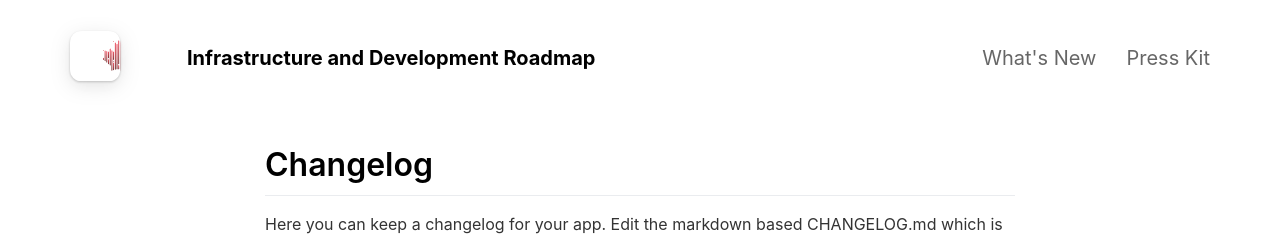
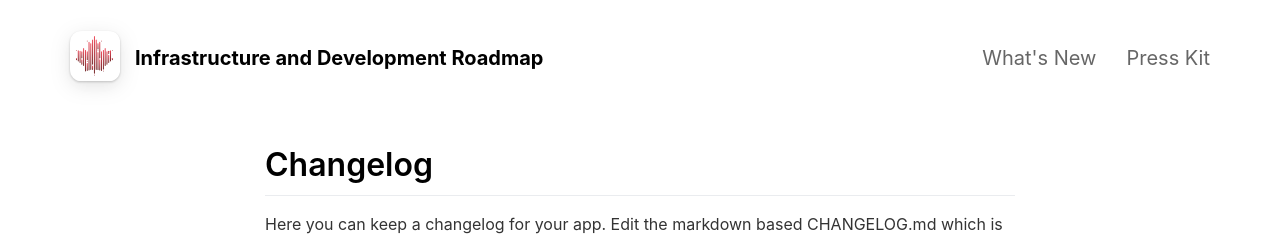
Before and after one commit to crkn-rcdr/infra-dev-roadmap, a Jekyll site: the page built from _pages/changelog.md, in a window 1280 px wide. Shown: the top 236 px of the page. Built offline with Jekyll 4.4.1, drawn with Linux system fonts in a browser that asks for light colours; nearby versions of some CDN libraries.

Commit message:
Update layout.scss

```diff
--- a/_sass/layout.scss
+++ b/_sass/layout.scss
@@ -128,8 +128,8 @@ header {
 
 .headerIcon {
     background: white;
-    padding: 6px;
-    width: 102px;
+    padding: 5px;
+    width: 50px;
     height: 50px;
     -webkit-clip-path: url(#shape);
     clip-path: url(#shape);
```
